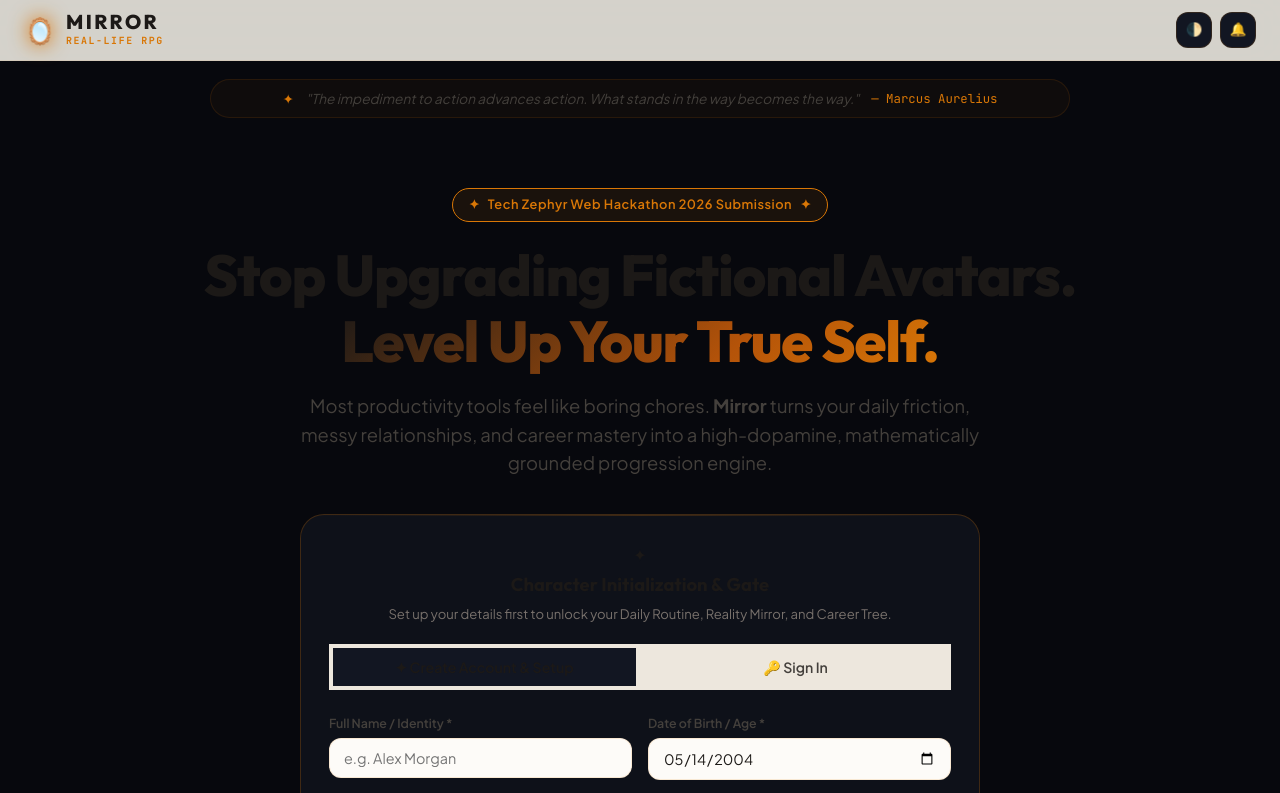
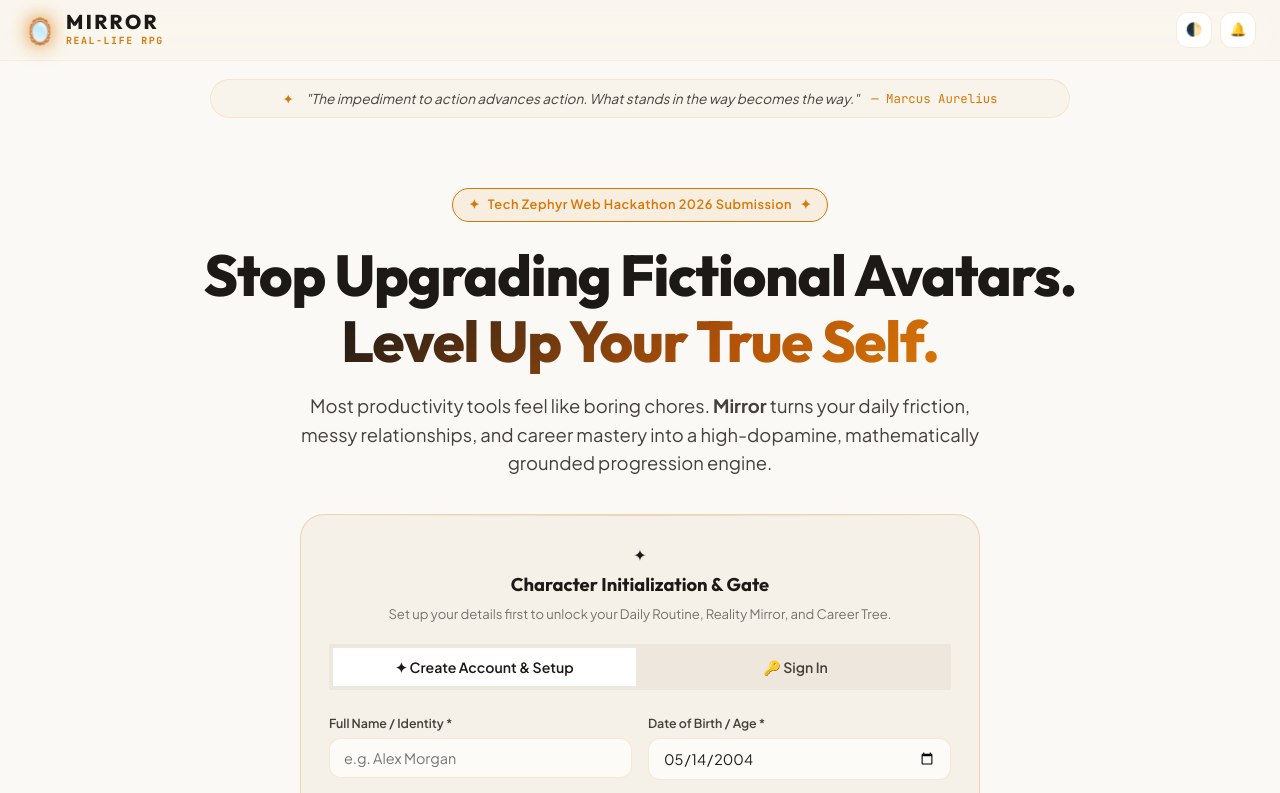
Before and after one commit to anubhavpaul753-spec/zephyr-life-rpg, a plain HTML site: page index.html in a window 1280 px wide. Both pictures are taken after a click on the button "Toggle Dark / Autumn Light Mode". Shown: the top 793 px of the page. Drawn offline with Linux system fonts and the light colour scheme.

Commit message:
fix(theme): eliminate flawed body:not selector and enforce complete light/dark mode parity

```diff
--- a/index.html
+++ b/index.html
@@ -38,27 +38,43 @@
   </script>
 
   <style id="theme-enforcer">
-    /* Bulletproof Anti-Brown Global Lock */
-    html:not([data-theme="light"]),
-    body:not([data-theme="light"]),
+    /* Flawless Dual-Theme Engine (Obsidian Midnight & Golden Autumn Daylight) */
     html[data-theme="dark"],
-    body[data-theme="dark"] {
+    body[data-theme="dark"],
+    html:not([data-theme="light"]) body {
       background-color: #07080D !important;
       --bg-app: #07080D !important;
       --bg-surface: #0E1119 !important;
       --bg-card: #121622 !important;
+      --bg-card-hover: #171D2B !important;
+      --bg-subtle: #161D2B !important;
+      --bg-input: #0A0D14 !important;
+      --text-primary: #F3F5F9 !important;
+      --text-secondary: #94A0B8 !important;
+      --border-color: rgba(255, 255, 255, 0.08) !important;
+      --border-card: rgba(255, 255, 255, 0.12) !important;
     }
+
     html[data-theme="light"],
-    body[data-theme="light"] {
+    body[data-theme="light"],
+    html[data-theme="light"] body {
       background-color: #FAF9F5 !important;
       --bg-app: #FAF9F5 !important;
       --bg-surface: #F5F1E9 !important;
       --bg-card: #FFFFFF !important;
+      --bg-card-hover: #FCFBF9 !important;
+      --bg-subtle: #EDE7DD !important;
+      --bg-input: #FDFBF8 !important;
+      --text-primary: #1C1917 !important;
+      --text-secondary: #44403C !important;
+      --text-muted: #78716C !important;
+      --border-color: rgba(217, 119, 6, 0.15) !important;
+      --border-card: rgba(0, 0, 0, 0.08) !important;
     }
   </style>
 
   <!-- Version-tagged to force browsers to bypass cache -->
-  <link rel="stylesheet" href="css/styles.css?v=20260912-obsidian-v3">
+  <link rel="stylesheet" href="css/styles.css?v=20260912-flawless-light-v4">
 </head>
 <body>
   <!-- Screen Reader Announcements (ARIA Live) -->
--- a/js/state.js
+++ b/js/state.js
@@ -1581,6 +1581,7 @@ class StateManager {
       localStorage.setItem('mirror_theme', mode);
     } catch (e) {}
     document.documentElement.setAttribute('data-theme', mode);
+    if (document.body) document.body.setAttribute('data-theme', mode);
     this.saveState();
     this.notify();
   }
--- a/js/ui.js
+++ b/js/ui.js
@@ -48,6 +48,7 @@ class UIManager {
     // Apply Active Theme Mode ('dark' or 'light')
     const activeTheme = state?.themeMode || 'dark';
     document.documentElement.setAttribute('data-theme', activeTheme);
+    if (document.body) document.body.setAttribute('data-theme', activeTheme);
 
     // Apply Active Equipped Palette
     const activePalette = state?.activePalette || 'default';
```
